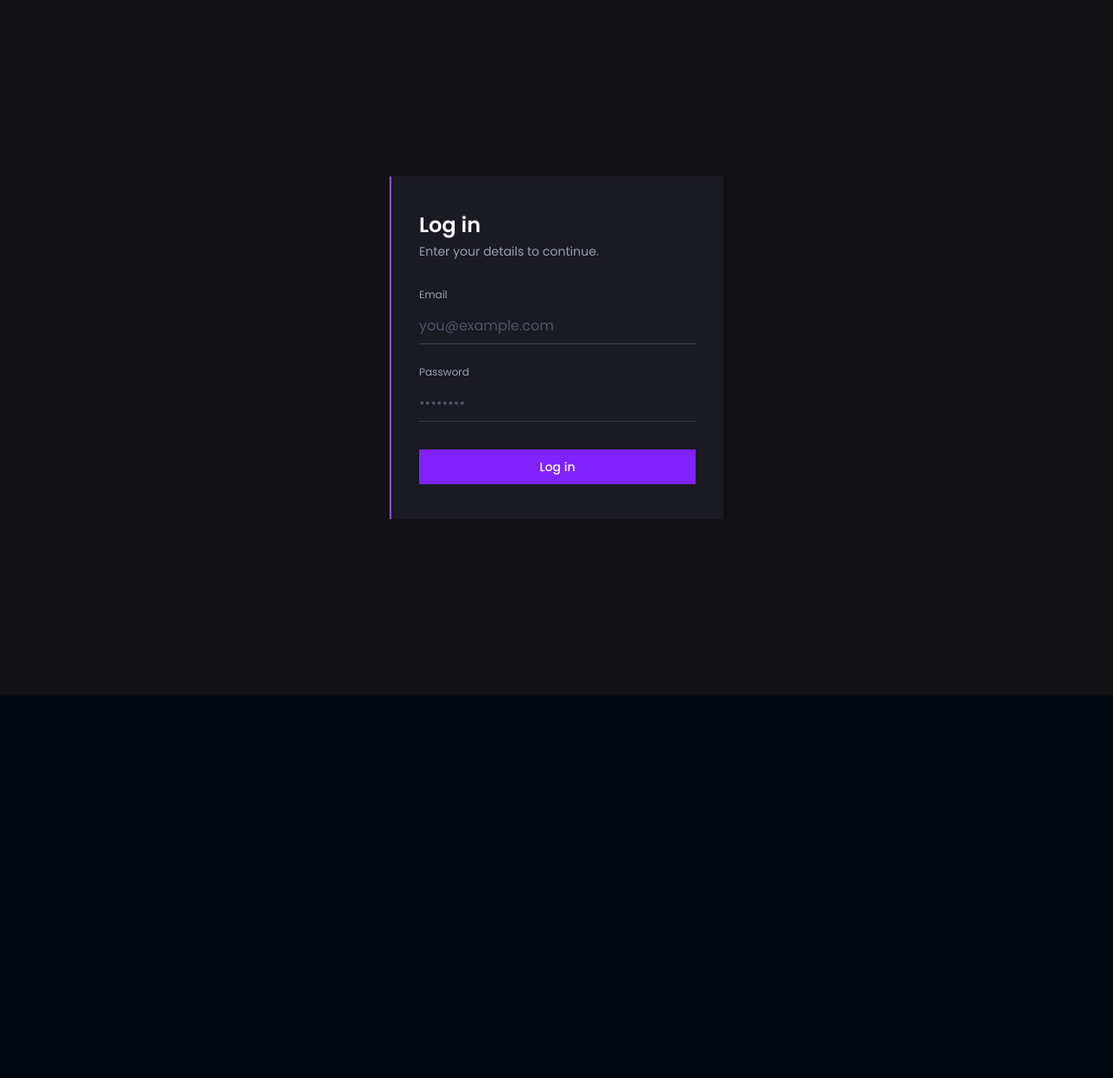
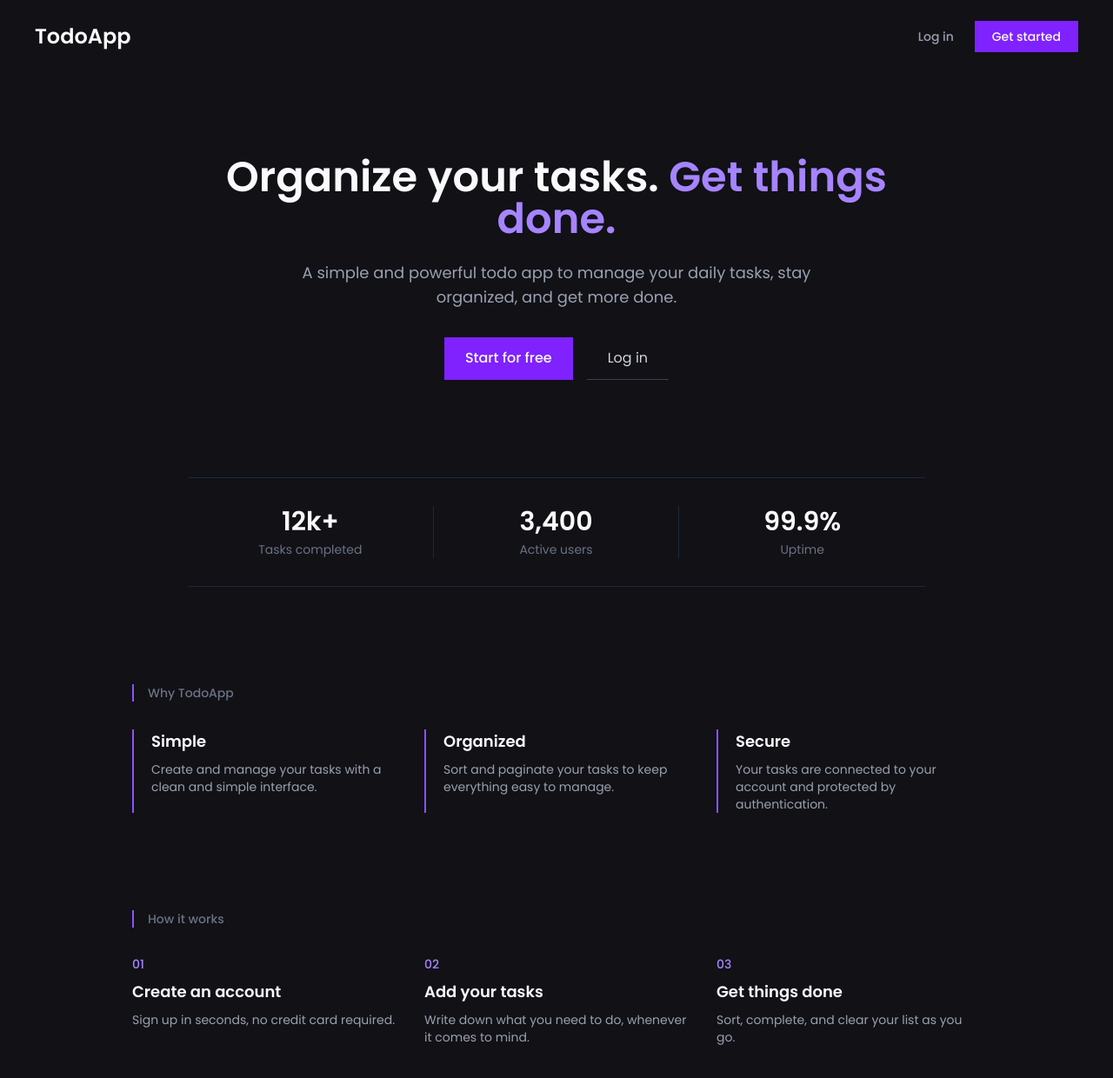
Before and after one commit to corenitin/CRUD_MERN_AUTH, a React (Vite) app in the folder frontend/: page / in a window 1280 px wide. Before the commit this address led to /login. Shown: the top 1240 px of the page at 87% size. Before the commit the page ends 800 px from the top, so only its background shows below. Built offline with nearby package versions, Linux system fonts and the light colour scheme.

Commit message:
Add LandingPage component and update routing; redirect to /todos after login

```diff
--- a/frontend/src/App.jsx
+++ b/frontend/src/App.jsx
@@ -8,11 +8,17 @@ import Login from "./pages/Login";
 import Register from "./pages/Register";
 import TodoPage from "./pages/TodoPage";
 import ProtectedRoute from "./components/ProtectedRoute";
+import LandingPage from "./pages/LandingPage";
 
 function App() {
   return (
     <BrowserRouter>
       <Routes>
+
+        <Route
+          path="/"
+          element={<LandingPage />}
+        />
 
         <Route
           path="/login"
@@ -25,7 +31,7 @@ function App() {
         />
 
         <Route
-          path="/"
+          path="/todos"
           element={
             <ProtectedRoute>
               <TodoPage />
--- /dev/null
+++ b/frontend/src/pages/LandingPage.jsx
@@ -0,0 +1,208 @@
+import { Link } from "react-router-dom";
+
+const LandingPage = () => {
+    return (
+        <div className="min-h-screen bg-[#111116]">
+
+            {/* Navbar */}
+            <nav className="flex justify-between items-center px-10 py-6">
+                <h1 className="text-2xl font-semibold text-gray-50">
+                    TodoApp
+                </h1>
+
+                <div className="flex items-center gap-6">
+                    <Link
+                        to="/login"
+                        className="text-sm font-medium text-gray-400 hover:text-violet-400 transition-colors"
+                    >
+                        Log in
+                    </Link>
+
+                    <Link
+                        to="/register"
+                        className="px-5 py-2 bg-violet-600 hover:bg-violet-500 text-gray-50 text-sm font-medium transition-colors"
+                    >
+                        Get started
+                    </Link>
+                </div>
+            </nav>
+
+            {/* Hero */}
+            <main className="flex flex-col items-center text-center px-6 pt-24">
+
+                <h2 className="text-5xl font-semibold max-w-3xl text-gray-50">
+                    Organize your tasks.
+                    <span className="text-violet-400">
+                        {" "}Get things done.
+                    </span>
+                </h2>
+
+                <p className="mt-6 text-lg text-gray-400 max-w-2xl">
+                    A simple and powerful todo app to manage your
+                    daily tasks, stay organized, and get more done.
+                </p>
+
+                <div className="flex gap-4 mt-8">
+
+                    <Link
+                        to="/register"
+                        className="px-6 py-3 bg-violet-600 hover:bg-violet-500 text-gray-50 font-medium transition-colors"
+                    >
+                        Start for free
+                    </Link>
+
+                    <Link
+                        to="/login"
+                        className="px-6 py-3 text-gray-300 border-b border-gray-700 hover:border-violet-500 hover:text-violet-400 transition-colors"
+                    >
+                        Log in
+                    </Link>
+
+                </div>
+
+            </main>
+
+            {/* Stats */}
+            <section className="max-w-4xl mx-auto px-6 mt-28">
+                <div className="grid grid-cols-3 divide-x divide-gray-800 border-y border-gray-800 py-8">
+                    <div className="text-center">
+                        <p className="text-3xl font-semibold text-gray-50">12k+</p>
+                        <p className="mt-1 text-sm text-gray-500">Tasks completed</p>
+                    </div>
+                    <div className="text-center">
+                        <p className="text-3xl font-semibold text-gray-50">3,400</p>
+                        <p className="mt-1 text-sm text-gray-500">Active users</p>
+                    </div>
+                    <div className="text-center">
+                        <p className="text-3xl font-semibold text-gray-50">99.9%</p>
+                        <p className="mt-1 text-sm text-gray-500">Uptime</p>
+                    </div>
+                </div>
+            </section>
+
+            {/* Features */}
+            <section className="max-w-5xl mx-auto px-6 mt-28">
+                <h3 className="text-sm font-medium text-gray-500 border-l-2 border-violet-500 pl-4">
+                    Why TodoApp
+                </h3>
+
+                <div className="grid md:grid-cols-3 gap-x-8 gap-y-10 mt-8">
+
+                    <div className="border-l-2 border-violet-500 pl-5">
+                        <h3 className="text-lg font-semibold text-gray-50">
+                            Simple
+                        </h3>
+
+                        <p className="mt-2 text-sm text-gray-400">
+                            Create and manage your tasks with a
+                            clean and simple interface.
+                        </p>
+                    </div>
+
+                    <div className="border-l-2 border-violet-500 pl-5">
+                        <h3 className="text-lg font-semibold text-gray-50">
+                            Organized
+                        </h3>
+
+                        <p className="mt-2 text-sm text-gray-400">
+                            Sort and paginate your tasks to keep
+                            everything easy to manage.
+                        </p>
+                    </div>
+
+                    <div className="border-l-2 border-violet-500 pl-5">
+                        <h3 className="text-lg font-semibold text-gray-50">
+                            Secure
+                        </h3>
+
+                        <p className="mt-2 text-sm text-gray-400">
+                            Your tasks are connected to your account
+                            and protected by authentication.
+                        </p>
+                    </div>
+
+                </div>
+            </section>
+
+            {/* How it works */}
+            <section className="max-w-5xl mx-auto px-6 mt-28">
+                <h3 className="text-sm font-medium text-gray-500 border-l-2 border-violet-500 pl-4">
+                    How it works
+                </h3>
+
+                <div className="grid md:grid-cols-3 gap-x-8 gap-y-10 mt-8">
+
+                    <div>
+                        <p className="text-sm text-violet-400 font-medium">01</p>
+                        <h3 className="mt-2 text-lg font-semibold text-gray-50">
+                            Create an account
+                        </h3>
+                        <p className="mt-2 text-sm text-gray-400">
+                            Sign up in seconds, no credit card required.
+                        </p>
+                    </div>
+
+                    <div>
+                        <p className="text-sm text-violet-400 font-medium">02</p>
+                        <h3 className="mt-2 text-lg font-semibold text-gray-50">
+                            Add your tasks
+                        </h3>
+                        <p className="mt-2 text-sm text-gray-400">
+                            Write down what you need to do, whenever it comes to mind.
+                        </p>
+                    </div>
+
+                    <div>
+                        <p className="text-sm text-violet-400 font-medium">03</p>
+                        <h3 className="mt-2 text-lg font-semibold text-gray-50">
+                            Get things done
+                        </h3>
+                        <p className="mt-2 text-sm text-gray-400">
+                            Sort, complete, and clear your list as you go.
+                        </p>
+                    </div>
+
+                </div>
+            </section>
+
+            {/* CTA */}
+            <section className="max-w-3xl mx-auto px-6 mt-28 pb-24 text-center">
+                <h3 className="text-3xl font-semibold text-gray-50">
+                    Start organizing today.
+                </h3>
+                <p className="mt-4 text-gray-400">
+                    Free to use. Takes less than a minute to set up.
+                </p>
+
+                <Link
+                    to="/register"
+                    className="inline-block mt-8 px-6 py-3 bg-violet-600 hover:bg-violet-500 text-gray-50 font-medium transition-colors"
+                >
+                    Create your account
+                </Link>
+            </section>
+
+            {/* Footer */}
+            <footer className="border-t border-gray-800 px-10 py-8 flex justify-between items-center">
+                <p className="text-sm text-gray-500">© 2026 TodoApp</p>
+                <div className="flex gap-6">
+                    <Link
+                        to="/login"
+                        className="text-sm text-gray-500 hover:text-violet-400 transition-colors"
+                    >
+                        Log in
+                    </Link>
+                    <Link
+                        to="/register"
+                        className="text-sm text-gray-500 hover:text-violet-400 transition-colors"
+                    >
+                        Get started
+                    </Link>
+                </div>
+            </footer>
+
+        </div>
+    );
+};
+
+export default LandingPage;
--- a/frontend/src/pages/Login.jsx
+++ b/frontend/src/pages/Login.jsx
@@ -35,7 +35,7 @@ function Login() {
 
       localStorage.setItem("token", token);
 
-      navigate("/");
+      navigate("/todos");
     } catch (error) {
       setError(error.response?.data?.message || "Login failed");
     } finally {
```
